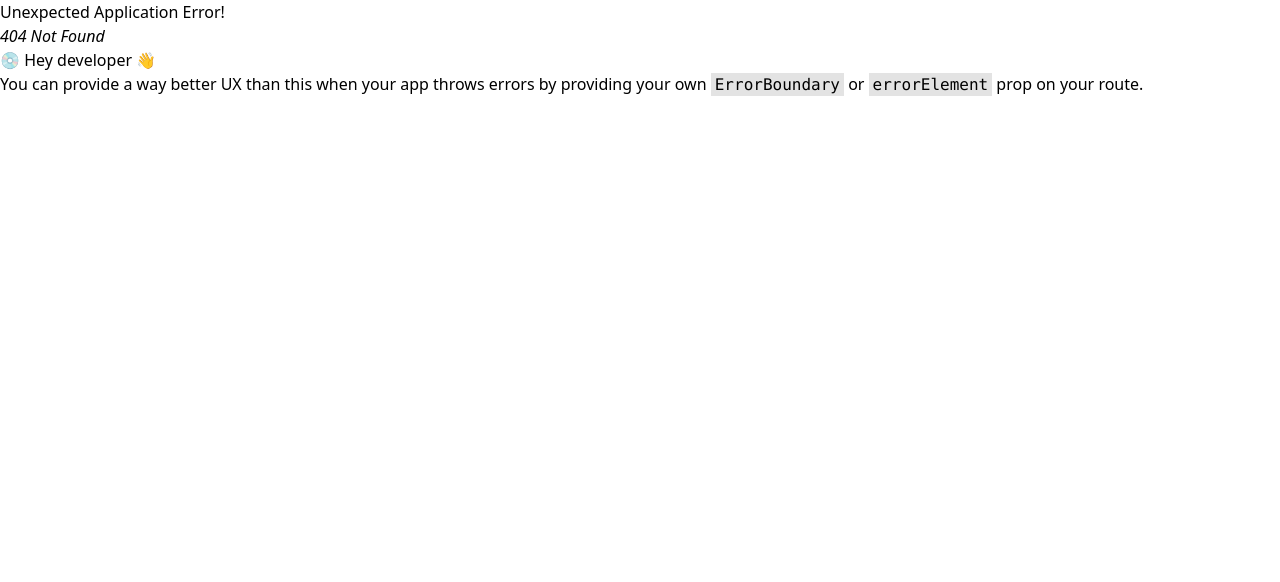
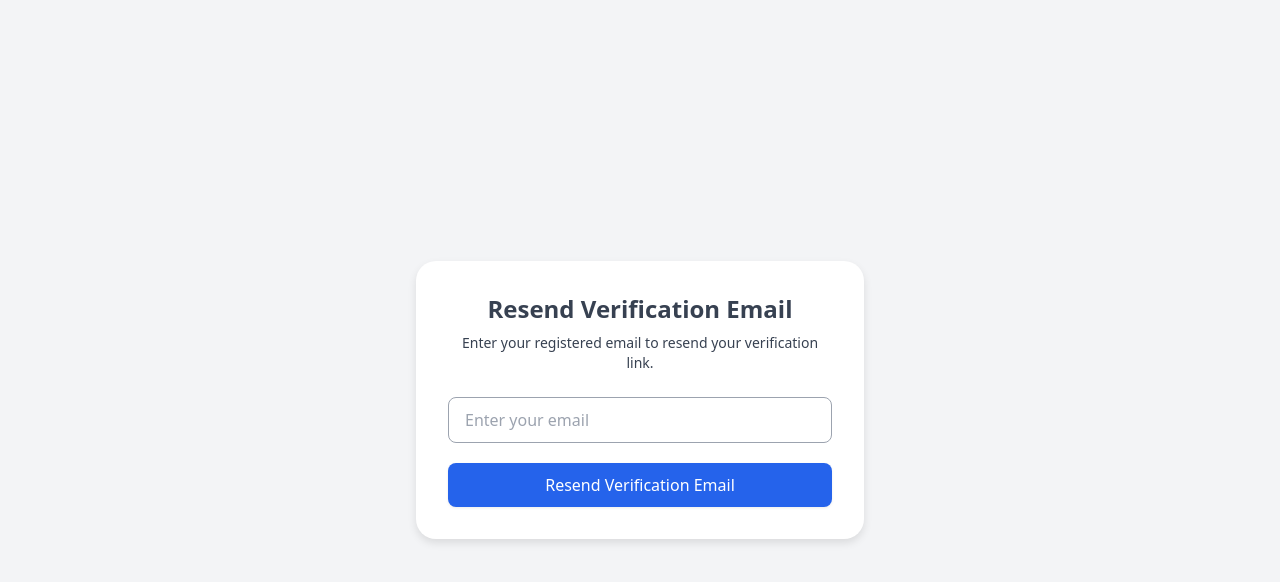
Before and after one commit to hasnain1439/LMS-UI, a React (Vite) app: page /resend-verification in a window 1280 px wide. Before the commit this address had no page. Shown: the top 582 px of the page. Built offline with nearby package versions, Linux system fonts and the light colour scheme.

Commit message:
integrae with the resendEmail endpoint

```diff
--- /dev/null
+++ b/src/page/resendEmaill/ResendVerification.jsx
@@ -0,0 +1,109 @@
+import React, { useState } from "react";
+import { Formik, Form, Field, ErrorMessage } from "formik";
+import * as Yup from "yup";
+import axios from "axios";
+import { Link } from "react-router-dom";
+
+const validationSchema = Yup.object({
+  email: Yup.string()
+    .email("Invalid email format")
+    .required("Email is required"),
+});
+
+const ResendVerification = () => {
+  const [message, setMessage] = useState("");
+  const [error, setError] = useState("");
+  const [loading, setLoading] = useState(false);
+
+  const resendEmailHandler = async (values, { resetForm }) => {
+    setMessage("");
+    setError("");
+    setLoading(true);
+
+    try {
+      const res = await axios.post(
+        "http://localhost:5000/api/auth/resend-verification",
+        { email: values.email }
+      );
+      setMessage(res.data.message);
+      resetForm();
+    } catch (err) {
+      if (err.response) {
+        setError(err.response.data.error || "Something went wrong");
+      } else {
+        setError("Network Error");
+      }
+    } finally {
+      setLoading(false);
+    }
+  };
+
+  return (
+    <div className="flex items-center justify-center min-h-screen bg-gray-light">
+      <div className="w-full max-w-md p-8 bg-white rounded-2xl shadow-card">
+        <h2 className="text-2xl font-bold text-center text-gray-dark mb-2">
+          Resend Verification Email
+        </h2>
+
+        {/* ✅ If email sent, hide form and show success message */}
+        {message === "Verification email sent" ? (
+          <div className="text-center">
+            <p className="text-green-600 font-medium mt-3">
+              {message}. Please check your inbox.
+            </p>
+            <Link
+              to="/login"
+              className="inline-block mt-5 text-primary font-medium hover:underline"
+            >
+              Go to Login
+            </Link>
+          </div>
+        ) : (
+          <>
+            <p className="text-gray-dark text-sm text-center mb-6">
+              Enter your registered email to resend your verification link.
+            </p>
+
+            <Formik
+              initialValues={{ email: "" }}
+              validationSchema={validationSchema}
+              onSubmit={resendEmailHandler}
+            >
+              <Form className="space-y-5">
+                <div className="relative">
+                  <Field
+                    type="email"
+                    name="email"
+                    placeholder="Enter your email"
+                    className="w-full px-4 py-2.5 border border-gray rounded-lg focus:ring-2 focus:ring-primary-light outline-none transition"
+                  />
+                  <ErrorMessage
+                    name="email"
+                    component="p"
+                    className="text-error text-sm mt-1"
+                  />
+                </div>
+
+                <button
+                  type="submit"
+                  disabled={loading}
+                  className={`w-full py-2.5 text-white rounded-lg bg-primary hover:bg-primary-dark shadow-soft transition duration-300 ${
+                    loading ? "opacity-70 cursor-not-allowed" : ""
+                  }`}
+                >
+                  {loading ? "Sending..." : "Resend Verification Email"}
+                </button>
+              </Form>
+            </Formik>
+
+            {error && (
+              <p className="text-error text-sm mt-3 text-center">{error}</p>
+            )}
+          </>
+        )}
+      </div>
+    </div>
+  );
+};
+
+export default ResendVerification;
--- a/src/page/verifyEmail/VerifyEmail.jsx
+++ b/src/page/verifyEmail/VerifyEmail.jsx
@@ -2,33 +2,85 @@ import axios from "axios";
 import { useEffect, useState } from "react";
 import { Link, useParams } from "react-router-dom";
 
-function VerifyEmail() {
-    const {token} = useParams()
-    const [message, setMessage] = useState("Verifying your email...")
-    useEffect(()=>{
-        const verify = async ()=>{
-            try{
-                const res = await axios.get(`http://localhost:5000/api/auth/verify-email/${token}`);
-                setMessage(res.data.message)
-            }catch(error){
-                console.log(error.response?.data?.message || "Verification Failure")
+const VerifyEmail = () => {
+  const { token } = useParams();
+  const [status, setStatus] = useState("loading"); // 'loading' | 'success' | 'error'
+  const [message, setMessage] = useState("Verifying your email...");
+
+  useEffect(() => {
+    const verify = async () => {
+      try {
+        const res = await axios.get(
+          `http://localhost:5000/api/auth/verify-email/${token}`
+        );
+        setMessage(res.data.message);
+        setStatus("success");
+      } catch (error) {
+        const errMsg =
+          error.response?.data?.error ||
+          error.response?.data?.message ||
+          "Verification failed";
+        setMessage(errMsg);
+        setStatus("error");
       }
+    };
+    verify();
+  }, [token]);
+
+  // ✅ Auto redirect after success (3s)
+  useEffect(() => {
+    if (status === "success") {
+      const timer = setTimeout(() => {
+        window.location.href = "/login";
+      }, 3000);
+      return () => clearTimeout(timer);
     }
-        verify();
-    }, [token])
+  }, [status]);
+
   return (
-    <div className="flex flex-col items-center justify-center min-h-screen">
-      <h2 className="text-2xl font-semibold mb-4">{message}</h2>
-      {message === "Email verified successfully" && (
+    <div className="flex flex-col items-center justify-center min-h-screen bg-gray-50 text-center px-4">
+      {status === "loading" && (
+        <div className="flex flex-col items-center gap-3">
+          <div className="animate-spin rounded-full h-8 w-8 border-b-2 border-gray-700"></div>
+          <p className="text-gray-600">{message}</p>
+        </div>
+      )}
+
+      {status === "success" && (
+        <div className="text-green-600">
+          <h2 className="text-2xl font-semibold mb-2">{message}</h2>
+          <p>You’ll be redirected to login shortly...</p>
+          <Link
+            to="/resend-verification"
+            className="text-blue-600 underline hover:text-blue-800"
+          >
+            Resend Verification Email
+          </Link>
           <Link
             to="/login"
-          className="text-blue-600 underline hover:text-blue-800"
+            className="text-blue-600 underline hover:text-blue-800 mt-3 inline-block"
           >
             Go to Login
           </Link>
+        </div>
+      )}
+
+      {status === "error" && (
+        <div className="text-red-600">
+          <h2 className="text-xl font-semibold mb-2">{message}</h2>
+          <p className="text-gray-700 mb-4">
+            If you didn’t receive the verification email, you can resend it below:
+          </p>
+          <Link
+            to="/resend-verification"
+            className="text-blue-600 underline hover:text-blue-800"
+          >
+            Resend Verification Email
+          </Link>
+        </div>
       )}
     </div>
   );
-}
+};
 
 export default VerifyEmail;
--- a/src/routes/FypRoutes.jsx
+++ b/src/routes/FypRoutes.jsx
@@ -15,6 +15,7 @@ import CoursesPage from "../page/adminDashboard/courses";
 import ProfilePage from "../page/adminDashboard/profile/feature/ProfilePage";
 import TeacherDashboard from "../page/adminDashboard/dashboard";
 import VerifyEmail from "../page/verifyEmail/VerifyEmail";
+import ResendVerification from "../page/resendEmaill/ResendVerification";
 
 // ---- Teacher Dashboard Components ----]
 
@@ -37,6 +38,10 @@ function FypRoutes() {
     {
       path: "/verify-email/:token",
       element: <VerifyEmail/>
+    },
+    {
+      path: "/resend-verification",
+      element: <ResendVerification/>
     },
     {
       path: "/login",
```
Lines whose indentation alone changed are shown as unchanged.
